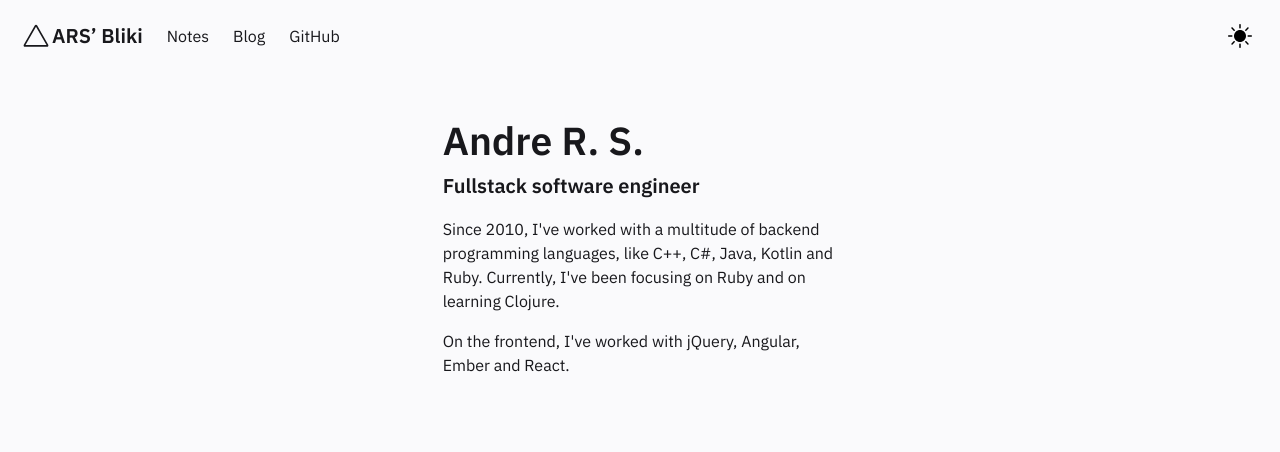
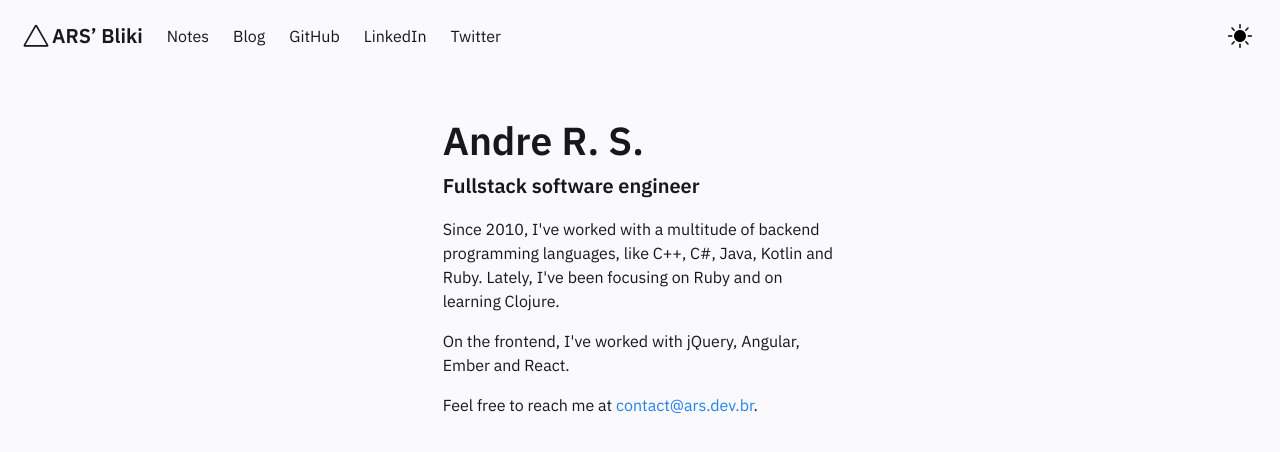
Before and after one commit to ars-dev-br/ars-dev-br.github.io, a Jekyll site: the page built from pages/index.md, in a window 1280 px wide. Shown: the top 452 px of the page. Built offline with Jekyll 4.4.1, drawn with Linux system fonts in a browser that asks for light colours.

Commit message:
Update navbar links

```diff
--- a/_includes/Header.html
+++ b/_includes/Header.html
@@ -64,6 +64,12 @@
 	<a href="https://github.com/ars-dev-br" target="_blank" class="navbar-item">
           GitHub
         </a>
+	<a href="https://www.linkedin.com/in/arsdevbr/" target="_blank" class="navbar-item">
+	  LinkedIn
+	</a>
+	<a href="https://twitter.com/ars_dev_br" target="_blank" class="navbar-item">
+	  Twitter
+	</a>
       </div>
       <div class="navbar-end is-hidden-mobile" onclick="modeSwitcher()" >
         <div class="navbar-item">
--- a/_includes/Homepage.html
+++ b/_includes/Homepage.html
@@ -6,7 +6,7 @@
 
     <p>
       Since 2010, I've worked with a multitude of backend programming
-      languages, like C++, C#, Java, Kotlin and Ruby. Currently, I've
+      languages, like C++, C#, Java, Kotlin and Ruby. Lately, I've
       been focusing on Ruby and on learning Clojure.
     </p>
 
@@ -14,5 +14,10 @@
       On the frontend, I've worked with jQuery, Angular, Ember and
       React.
     </p>
+
+    <p>
+      Feel free to reach me
+      at <a href="mailto:contact@ars.dev.br">contact@ars.dev.br</a>.
+    </p>
   </div>
 </div>
```
